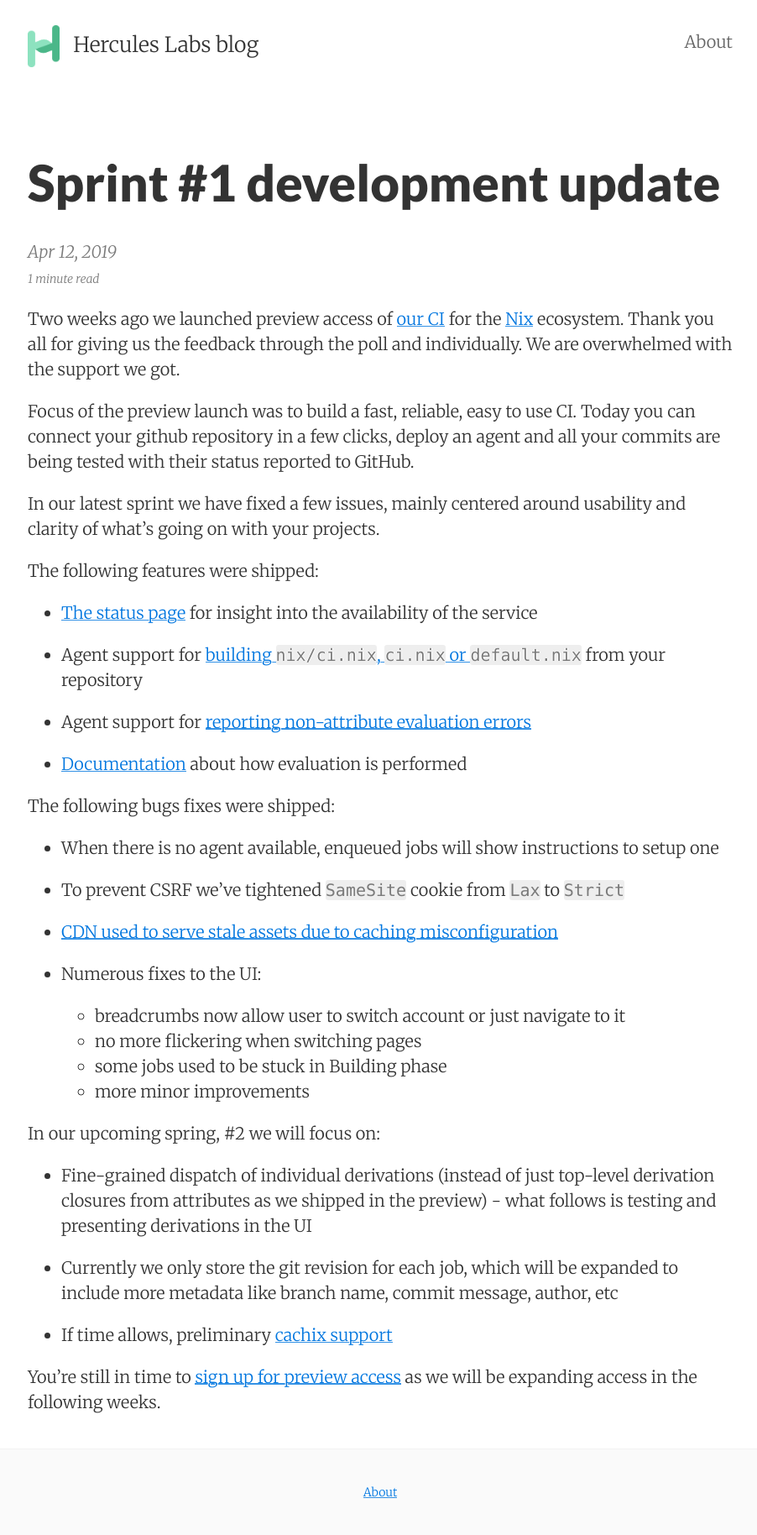
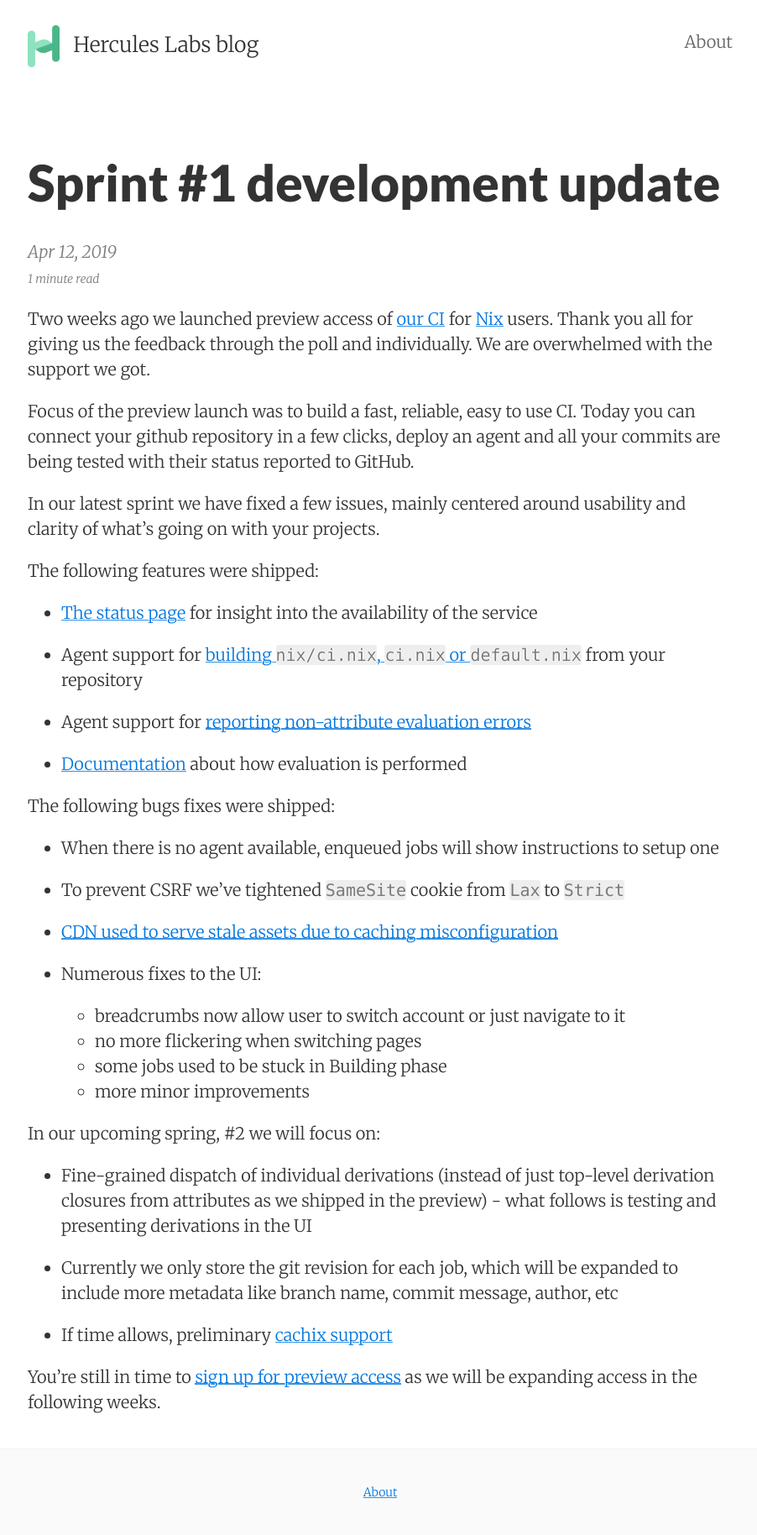
Before and after one commit to hercules-ci/blog.hercules-ci.com, a Jekyll site: the page built from _posts/2019-04-15-sprint-1-report.md, in a window 1280 px wide. Shown: the whole page at 84% size, without its empty margins (187-1089 px from the left). Built offline with Jekyll 4.4.1, drawn with Linux system fonts in a browser that asks for light colours.

Commit message:
Update _posts/2019-04-15-sprint-1-report.md
Co-Authored-By: domenkozar <domen@enlambda.com>

```diff
--- a/_posts/2019-04-15-sprint-1-report.md
+++ b/_posts/2019-04-15-sprint-1-report.md
@@ -6,7 +6,7 @@
 categories: sprints, hercules-ci
 ---
 
-Two weeks ago we launched preview access of [our CI](https://hercules-ci.com) for the [Nix](https://nixos.org/nix/) ecosystem.
+Two weeks ago we launched preview access of [our CI](https://hercules-ci.com) for [Nix](https://nixos.org/nix/) users.
 Thank you all for giving us the feedback through the poll and individually.
 We are overwhelmed with the support we got.
 
```
